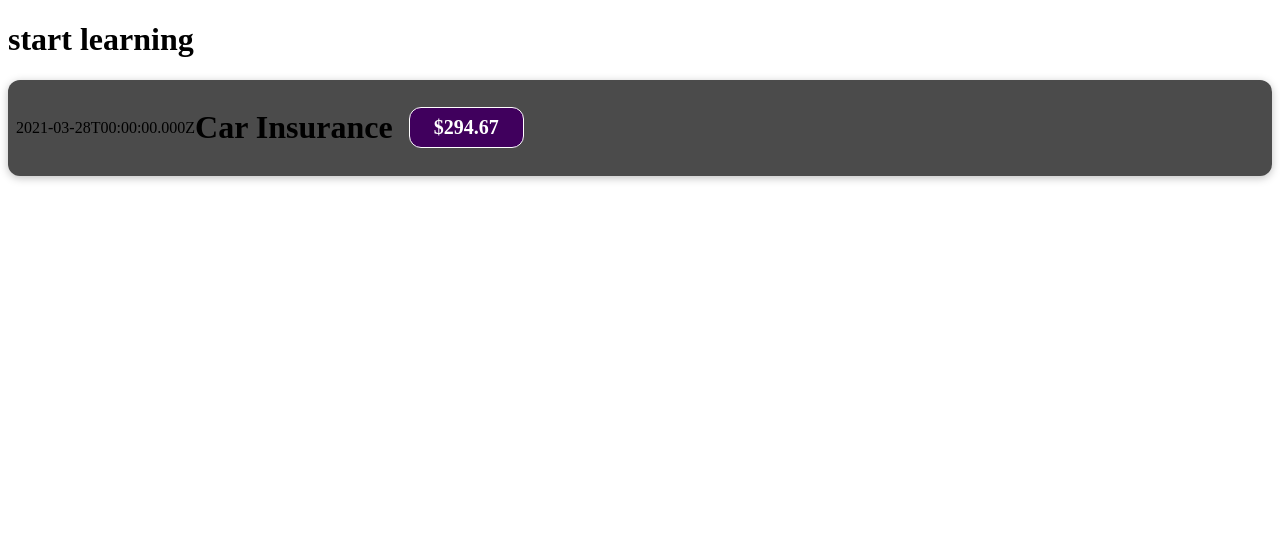
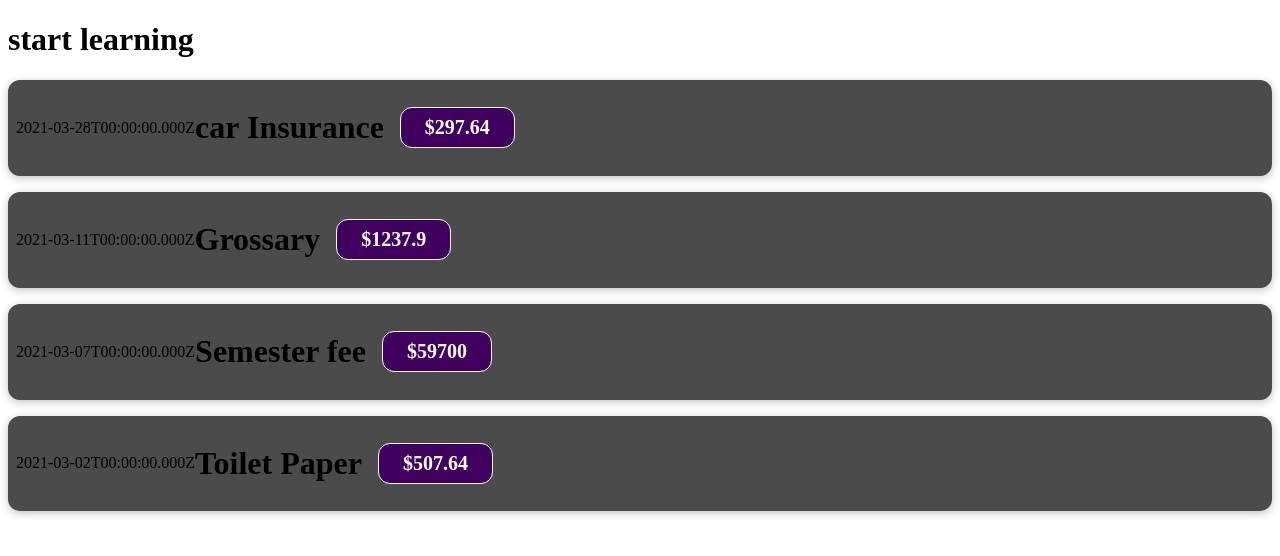
Before and after one commit to sushmita24680/ExepenseChart-app, a React (Create React App) app: page / in a window 1280 px wide. Shown: the top 556 px of the page. Built offline with nearby package versions, Linux system fonts and the light colour scheme.

Commit message:
added props concept

```diff
--- a/src/App.js
+++ b/src/App.js
@@ -1,11 +1,64 @@
+/** @format */
+
 // import logo from './logo.svg';
 // import './App.css';
-import ExpensesItem from "./components/ExpensesItem";
+import ExpensesItem from './components/ExpensesItem';
 function App() {
+  const expense = [
+    {
+      id: 'e1',
+      date: new Date(2021, 2, 28),
+      title: ' car Insurance',
+      amount: 297.64,
+    },
+    {
+      id: 'e2',
+      date: new Date(2021, 2, 11),
+      title: ' Grossary',
+      amount: 1237.9,
+    },
+    {
+      id: 'e3',
+      date: new Date(2021, 2, 7),
+      title: ' Semester fee',
+      amount: 59700.0,
+    },
+    {
+      id: 'e4',
+      date: new Date(2021, 2, 2),
+      title: ' Toilet Paper',
+      amount: 507.64,
+    },
+    {
+      id: 'e5',
+      date: new Date(2021, 2, 18),
+      title: ' New Desktop',
+      amount: 12905.34,
+    },
+  ];
   return (
-    <div className="App">
-<h1>start learning</h1>
-<ExpensesItem />
+    <div className='App'>
+      <h1>start learning</h1>
+      <ExpensesItem
+        date={expense[0].date}
+        title={expense[0].title}
+        amount={expense[0].amount}
+      ></ExpensesItem>
+      <ExpensesItem
+        date={expense[1].date}
+        title={expense[1].title}
+        amount={expense[1].amount}
+      ></ExpensesItem>
+      <ExpensesItem
+        date={expense[2].date}
+        title={expense[2].title}
+        amount={expense[2].amount}
+      ></ExpensesItem>
+      <ExpensesItem
+        date={expense[3].date}
+        title={expense[3].title}
+        amount={expense[3].amount}
+      ></ExpensesItem>
     </div>
   );
 }
--- a/src/components/ExpensesItem.js
+++ b/src/components/ExpensesItem.js
@@ -1,10 +1,10 @@
 /** @format */
 import './ExpensesItem.css';
 
-function ExpensesItem() {
-const expenseDate = new Date(2021,2,28);
-const expenseTitle = 'Car Insurance';
-const  expensePrice = 294.67;
+function ExpensesItem(props) {
+    const expenseDate = props.date;
+    const expenseTitle = props.title;
+    const expensePrice = props.amount;
 
     return (
         <div className='expense-item'>
```
Lines whose indentation alone changed are shown as unchanged.
